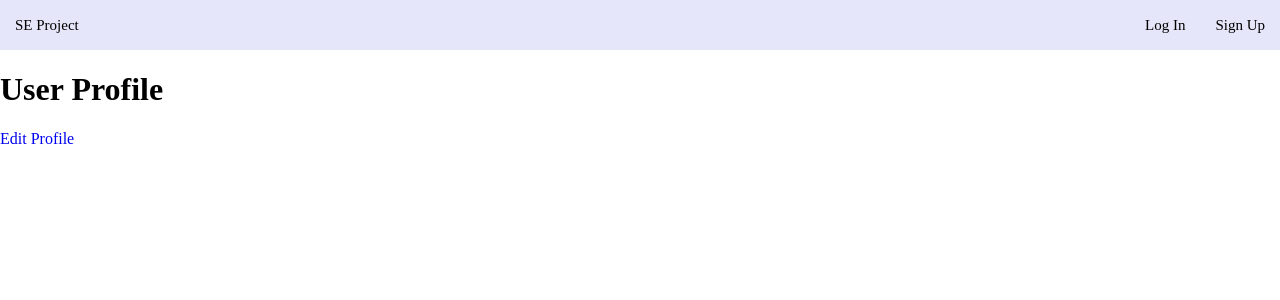
After one commit to yebra06/seProject, a Django app: page /user-profile/ in a window 1280 px wide. The commit adds this page. Shown: the top 300 px of the page. Run offline with Django 3.2, Linux system fonts and the light colour scheme.

Commit message:
Add db migration and user info template.

```diff
--- a/app/views.py
+++ b/app/views.py
@@ -40,12 +40,16 @@ def user_signup(request):
             user.save()
             account = authenticate(username=user.username, password=password)
             login(request, account)
-            return redirect('index')
+            return redirect('user-profile')
     return render(request, 'signup.html', {'form': form})
 
 
-def profile(request):
-    return render(request, 'profile.html')
+def user_profile(request):
+    return render(request, 'user-profile.html')
+
+
+def user_info(request):
+    return render(request, 'user-info.html')
 
 
 def user_logout(request):
--- a/seProject/urls.py
+++ b/seProject/urls.py
@@ -25,5 +25,6 @@ urlpatterns = [
     url(r'^signup/$', views.user_signup, name='signup'),
     url(r'^login/$', views.user_login, name='login'),
     url(r'^logout/$', views.user_logout, name='logout'),
-    url(r'^profile/$', views.profile, name='profile')
+    url(r'^user-profile/$', views.user_profile, name='user-profile'),
+    url(r'^user-info/$', views.user_info, name='user-info')
 ]
--- a/templates/base.html
+++ b/templates/base.html
@@ -16,7 +16,7 @@
             <a class="nav-link left" href="{% url 'index' %}">SE Project</a>
             {% if request.user.is_authenticated %}
                 <a class="nav-link" href="{% url 'logout' %}">log out</a>
-                <a class="nav-link" href="{% url 'profile' %}">profile</a>
+                <a class="nav-link" href="{% url 'user-profile' %}">profile</a>
             {% else %}
                 <a class="nav-link" href="{% url 'login' %}">log in</a>
                 <a class="nav-link" href="{% url 'signup' %}">sign up</a>
--- a/templates/profile.html
+++ b/templates/user-info.html
@@ -2,7 +2,7 @@
 {% load staticfiles %}
 
 {% block content %}
-    <div class="user-profile">
-        <h1>User Profile</h1>
+    <div class="user-info">
+        <h1>User info</h1>
     </div>
-{% endblock %}
+{% endblock content %}
--- /dev/null
+++ b/templates/user-profile.html
@@ -0,0 +1,9 @@
+{% extends "base.html" %}
+{% load staticfiles %}
+
+{% block content %}
+    <div class="user-profile">
+        <h1>User Profile</h1>
+        <a href="{% url 'user-info'  %}">Edit Profile</a>
+    </div>
+{% endblock %}
```
Also changed, not shown: db.sqlite3.
